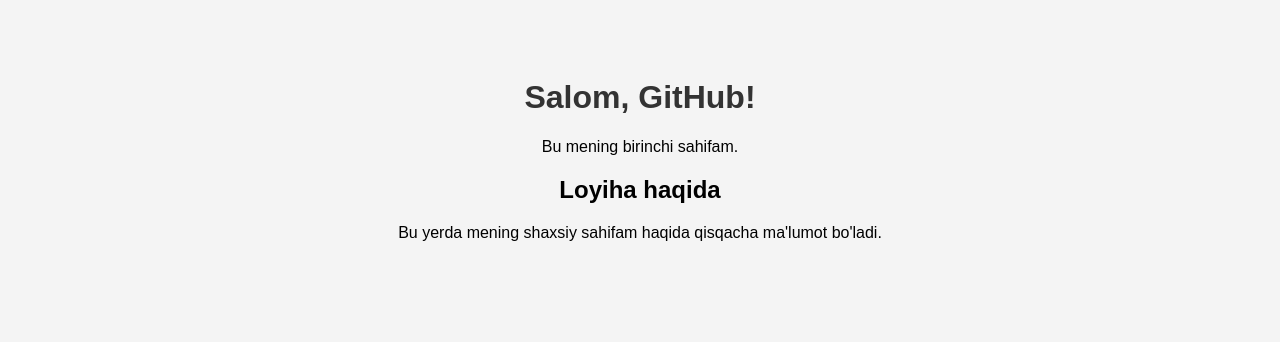
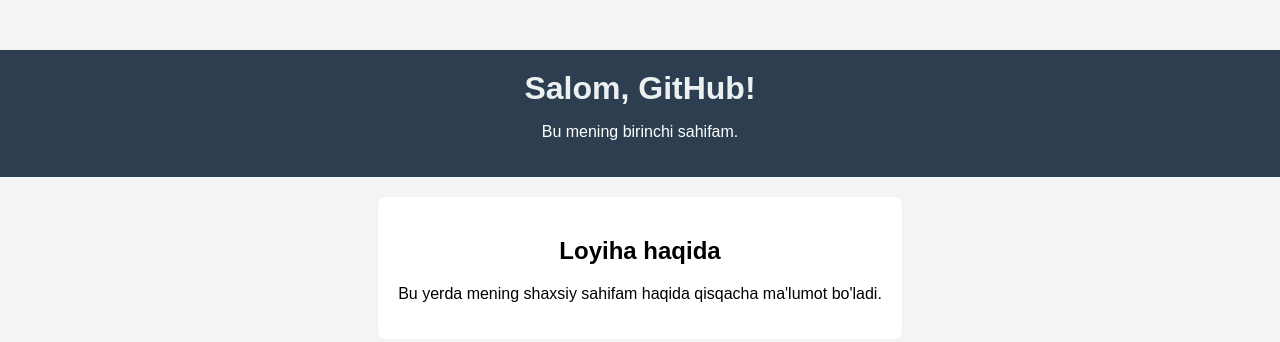
Before and after one commit to sakinaaabdumalikovaa-oss/my-web-project, a plain HTML site: page index.html in a window 1280 px wide. Drawn offline with Linux system fonts and the light colour scheme.

Commit message:
CSS faylida ranglar va shriftlar yaxshilandi

```diff
--- a/style.css
+++ b/style.css
@@ -3,7 +3,24 @@ body {
     background-color: #f4f4f4;
     text-align: center;
     padding-top: 50px;
+    margin: 0;
 }
+
+header {
+    background-color: #2c3e50;
+    color: white;
+    padding: 20px;
+}
+
 h1 {
-    color: #333;
+    color: #ecf0f1;
+    margin: 0;
 }
+
+section {
+    margin-top: 20px;
+    padding: 20px;
+    background: white;
+    display: inline-block;
+    border-radius: 8px;
+}
```
